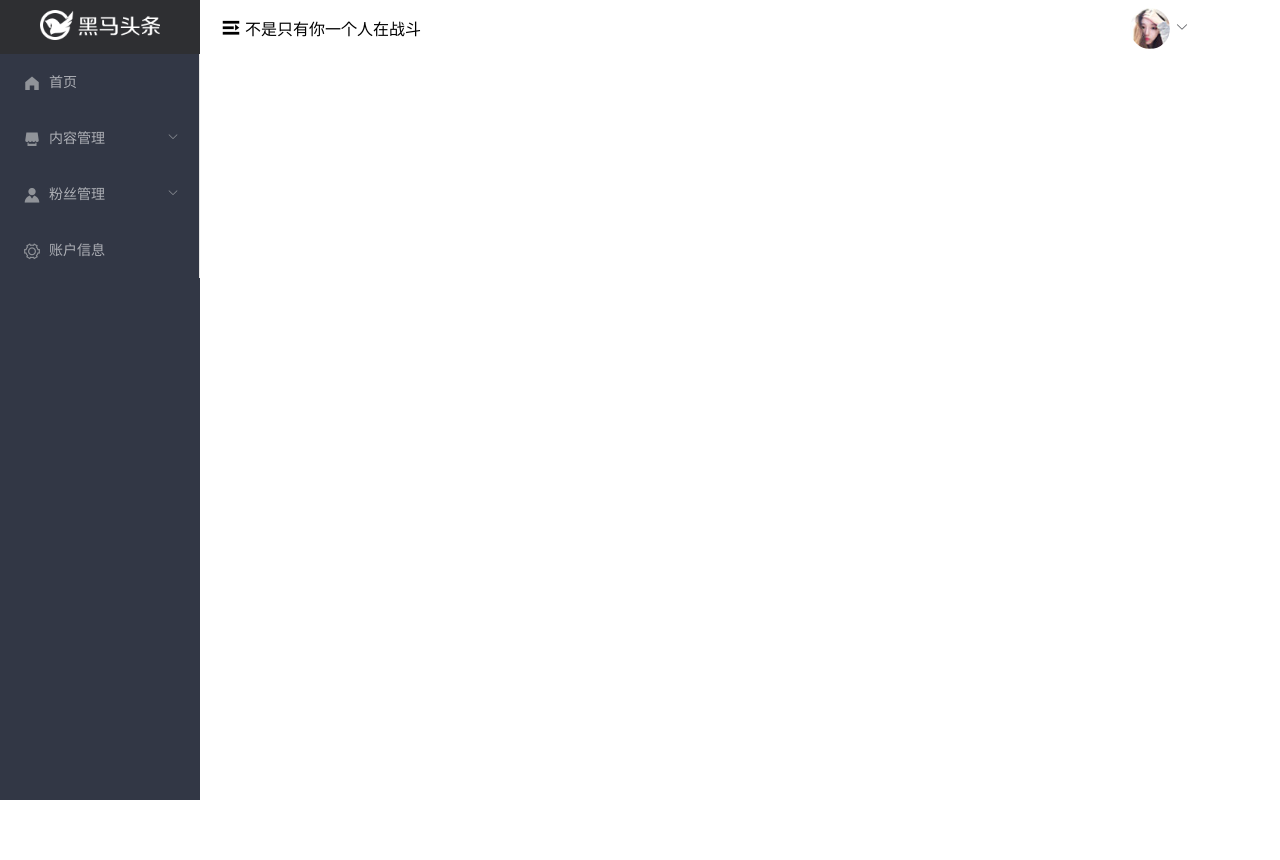
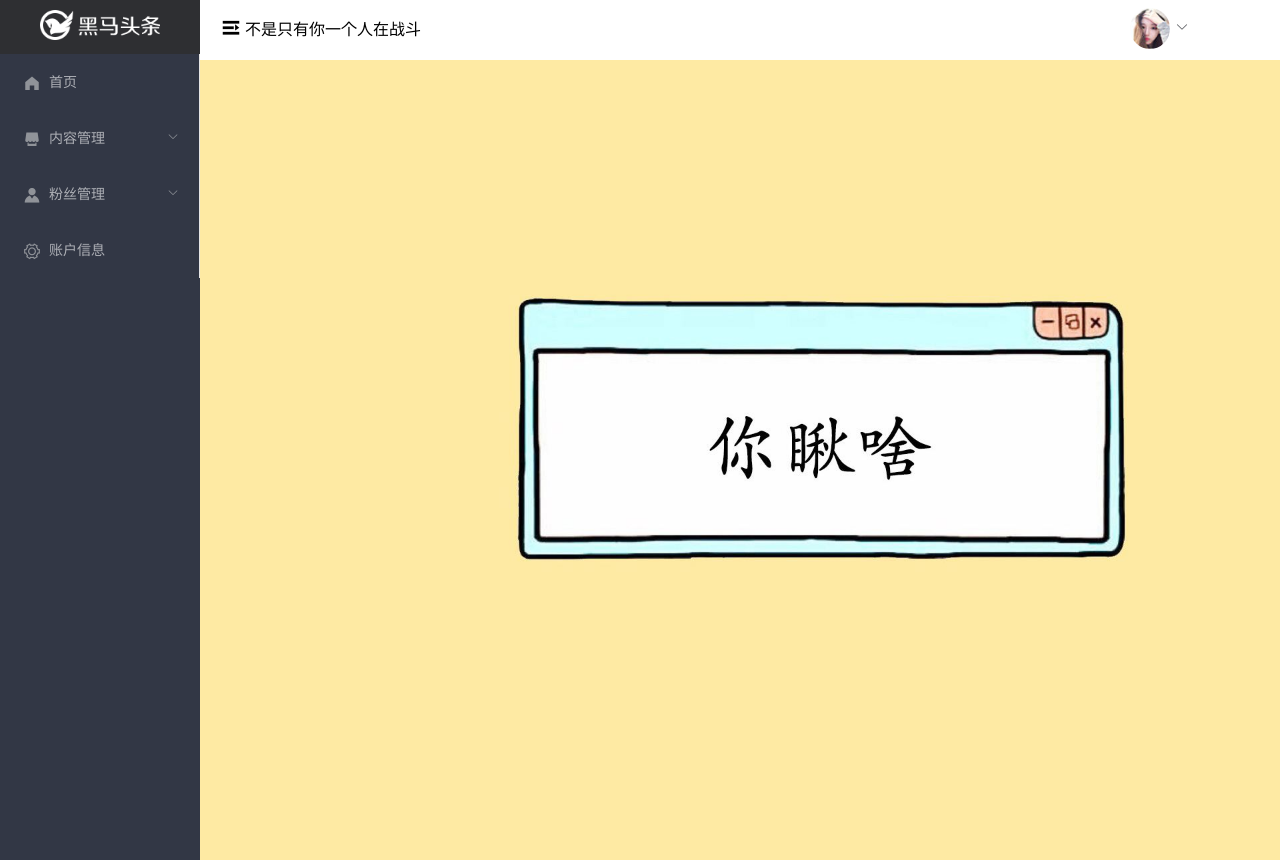
Before and after one commit to kjm1123/82-vue-project-day01, a Vue app: page /#/home in a window 1280 px wide. Before the commit the page ends 800 px from the top, so only its background shows below. Built offline with nearby package versions, Linux system fonts and the light colour scheme; no server answers.

Commit message:
黑马头条PC-主页模块-默认导航

```diff
--- a/src/views/home.vue/index.vue
+++ b/src/views/home.vue/index.vue
@@ -2,7 +2,7 @@
     <!-- 最外层容器 -->
         <el-container>
         <!-- 左侧导航 -->
-        <el-aside style="width:200px">
+        <el-aside style="width:200px;background:#323745">
             <layout-aside></layout-aside>
         </el-aside>
         <!-- 右侧 -->
@@ -13,7 +13,7 @@
          <layout-header></layout-header>
         </el-header>
             <!-- 主要区域 -->
-        <el-main>
+        <el-main style="margin:0;padding:0">
           <router-view></router-view>
         </el-main>
         </el-container>
--- /dev/null
+++ b/src/views/home.vue/main.vue
@@ -0,0 +1,19 @@
+<template>
+<div class="main">
+
+</div>
+</template>
+
+<script>
+export default {
+
+}
+</script>
+
+<style lang="less" scoped>
+    .main {
+        height: 100vh;
+        background-image: url('../../assets/images/img/home.jpg');
+        background-size: cover;
+    }
+</style>
```
Also changed, not shown: src/router.js (+7 -1 lines).
